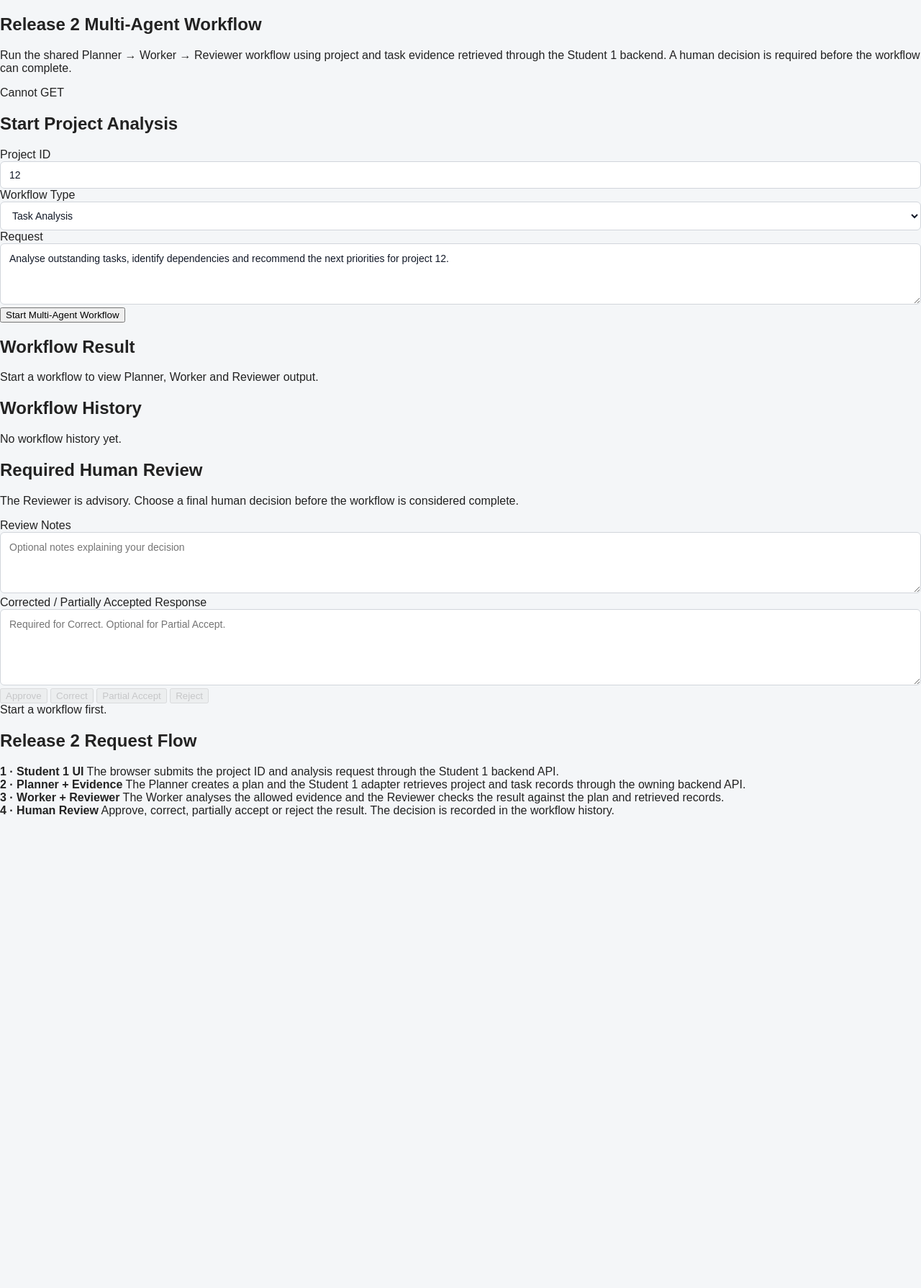
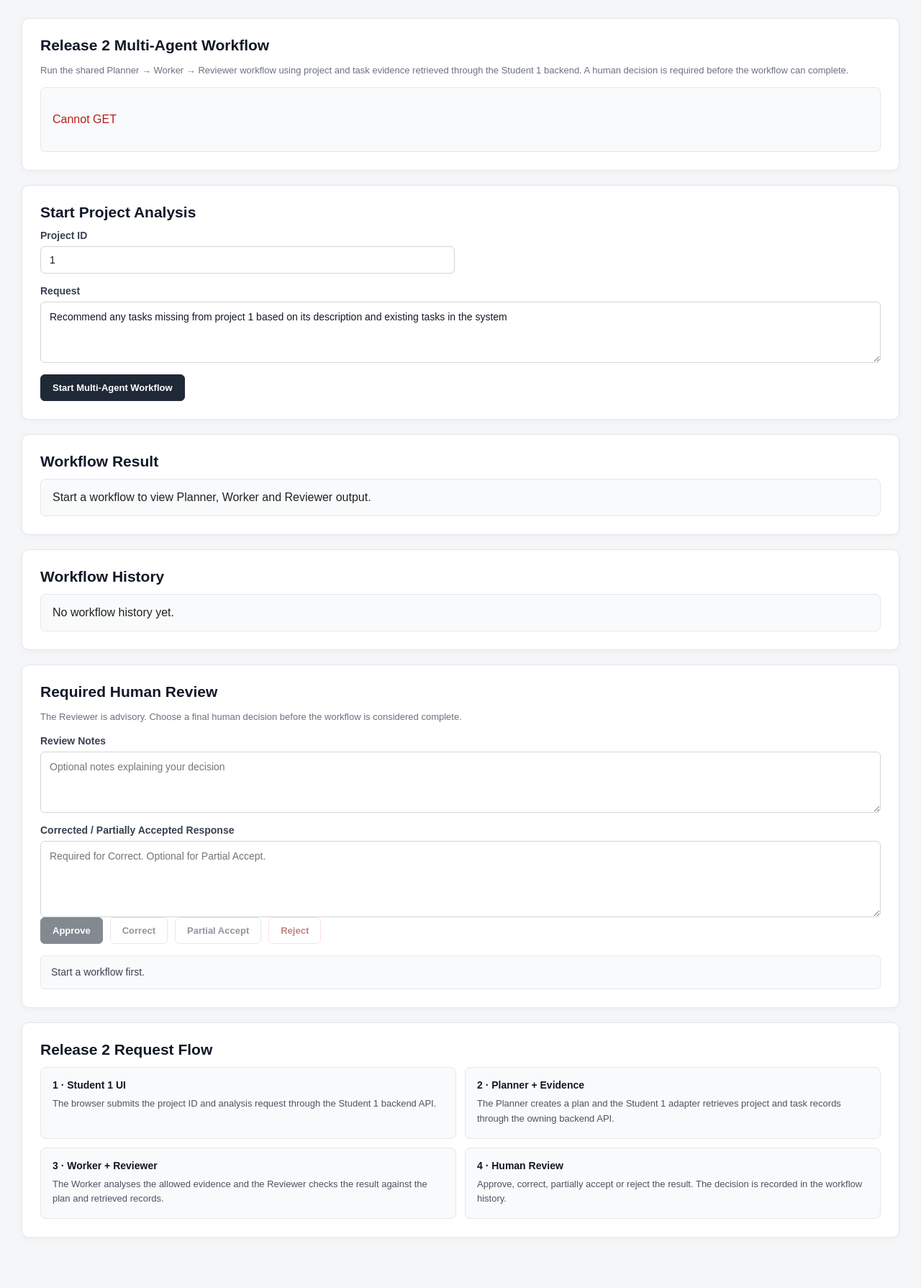
Before and after one commit to ASD-Group-22/ASD-Project, a Flask app: template student-1/frontend/templates/tabs/multi-agent.html in a window 1280 px wide. Shown: the whole page at 72% size. Before the commit the page ends 1134 px from the top, so only its background shows below. Run offline with Flask 3, Linux system fonts and the light colour scheme; the template is opened without the code that fills it, so the values that code supplies are empty.

Commit message:
updated multi agent mode

```diff
--- a/student-1/frontend/css/styles.css
+++ b/student-1/frontend/css/styles.css
@@ -1208,3 +1208,306 @@ textarea {
     }
 
 }
+
+
+/* =========================================================
+   RELEASE 2 MULTI-AGENT WORKFLOW
+   ========================================================= */
+
+.embedded-body {
+    min-height: 100vh;
+    background: #f4f6f8;
+    color: #222;
+}
+
+.embedded-shell {
+    width: 100%;
+    max-width: 1400px;
+    margin: 0 auto;
+    padding: 25px 30px 50px;
+}
+
+.embedded-shell .card {
+    background: #fff;
+    border: 1px solid #e5e7eb;
+    border-radius: 10px;
+    padding: 25px;
+    margin-bottom: 20px;
+    box-shadow: 0 2px 8px rgba(0, 0, 0, 0.04);
+}
+
+.embedded-shell h2 {
+    margin: 0 0 12px;
+    font-size: 21px;
+    color: #111827;
+}
+
+.embedded-shell h3 {
+    margin: 20px 0 10px;
+    font-size: 17px;
+    color: #111827;
+}
+
+.embedded-shell p {
+    line-height: 1.5;
+}
+
+.embedded-shell .muted,
+.agent-meta {
+    color: #6b7280;
+    font-size: 13px;
+}
+
+.embedded-shell .panel {
+    padding: 16px;
+    background: #f9fafb;
+    border: 1px solid #e5e7eb;
+    border-radius: 7px;
+    overflow-wrap: anywhere;
+}
+
+.multi-agent-grid {
+    display: grid;
+    grid-template-columns: repeat(3, minmax(0, 1fr));
+    gap: 12px;
+    margin-top: 14px;
+}
+
+.agent-card {
+    min-width: 0;
+    padding: 16px;
+    background: #f9fafb;
+    border: 1px solid #e5e7eb;
+    border-radius: 9px;
+    overflow-wrap: anywhere;
+}
+
+.agent-card h3 {
+    margin: 0 0 8px;
+    font-size: 17px;
+}
+
+.agent-card p,
+.agent-card ul {
+    margin: 8px 0;
+}
+
+.agent-card ul {
+    padding-left: 20px;
+}
+
+.agent-meta {
+    color: #6b7280;
+    font-size: 13px;
+}
+
+.workflow-summary {
+    display: flex;
+    flex-wrap: wrap;
+    gap: 8px 18px;
+    align-items: center;
+}
+
+.workflow-summary code {
+    overflow-wrap: anywhere;
+}
+
+.review-fields {
+    display: grid;
+    grid-template-columns: 1fr 1fr;
+    gap: 16px;
+    margin-top: 16px;
+}
+
+.review-fields .span-2 {
+    grid-column: 1 / -1;
+}
+
+.embedded-shell .grid-form {
+    display: grid;
+    grid-template-columns: 1fr 1fr;
+    gap: 16px;
+}
+
+.embedded-shell .grid-form label,
+.review-fields label {
+    display: flex;
+    flex-direction: column;
+    gap: 7px;
+    font-size: 14px;
+    font-weight: 600;
+    color: #374151;
+}
+
+.embedded-shell .span-2 {
+    grid-column: 1 / -1;
+}
+
+.embedded-shell .action-row {
+    display: flex;
+    flex-wrap: wrap;
+    align-items: center;
+    gap: 10px;
+}
+
+.embedded-shell button {
+    border: 1px solid #1f2937;
+    border-radius: 6px;
+    padding: 10px 16px;
+    background: #1f2937;
+    color: #fff;
+    font-size: 13px;
+    font-weight: 600;
+}
+
+.embedded-shell button:hover:not(:disabled) {
+    background: #111827;
+}
+
+.embedded-shell button.secondary {
+    background: #fff;
+    color: #374151;
+    border-color: #d1d5db;
+}
+
+.embedded-shell button.secondary:hover:not(:disabled) {
+    background: #f3f4f6;
+}
+
+.embedded-shell button.danger {
+    background: #fff;
+    color: #991b1b;
+    border-color: #fecaca;
+}
+
+.embedded-shell button.danger:hover:not(:disabled) {
+    background: #fef2f2;
+}
+
+.embedded-shell button:disabled {
+    cursor: not-allowed;
+    opacity: 0.55;
+}
+
+.embedded-shell .status-ok {
+    color: #166534;
+}
+
+.embedded-shell .error {
+    color: #b91c1c;
+}
+
+.embedded-shell .human-decision {
+    margin-top: 16px;
+    padding: 12px 14px;
+    border: 1px solid #e5e7eb;
+    border-radius: 6px;
+    background: #f9fafb;
+    color: #374151;
+    font-size: 14px;
+    line-height: 1.5;
+}
+
+.history-row {
+    display: grid;
+    grid-template-columns: 150px 120px minmax(0, 1fr);
+    gap: 12px;
+    padding: 10px 0;
+    border-bottom: 1px solid #e5e7eb;
+}
+
+.history-row:last-child {
+    border-bottom: none;
+}
+
+.history-row time,
+.history-row .history-stage {
+    color: #6b7280;
+    font-size: 13px;
+}
+
+.final-response {
+    white-space: pre-wrap;
+    overflow-wrap: anywhere;
+}
+
+.candidate-row {
+    display: flex;
+    flex-direction: column;
+    gap: 5px;
+    padding: 12px 0;
+    border-bottom: 1px solid #e5e7eb;
+}
+
+.candidate-row:last-child {
+    border-bottom: none;
+}
+
+.candidate-row small {
+    color: #4b5563;
+    line-height: 1.5;
+    overflow-wrap: anywhere;
+}
+
+.embedded-shell .workflow-grid {
+    display: grid;
+    grid-template-columns: repeat(2, minmax(0, 1fr));
+    gap: 12px;
+}
+
+.embedded-shell .workflow-grid > div {
+    display: flex;
+    flex-direction: column;
+    gap: 8px;
+    padding: 16px;
+    background: #f9fafb;
+    border: 1px solid #e5e7eb;
+    border-radius: 8px;
+}
+
+.embedded-shell .workflow-grid strong {
+    color: #111827;
+    font-size: 14px;
+}
+
+.embedded-shell .workflow-grid span {
+    color: #4b5563;
+    font-size: 13px;
+    line-height: 1.6;
+}
+
+@media (max-width: 900px) {
+    .multi-agent-grid {
+        grid-template-columns: 1fr;
+    }
+
+    .embedded-shell {
+        padding: 20px;
+    }
+}
+
+@media (max-width: 760px) {
+    .review-fields,
+    .embedded-shell .grid-form,
+    .embedded-shell .workflow-grid {
+        grid-template-columns: 1fr;
+    }
+
+    .review-fields .span-2,
+    .embedded-shell .span-2 {
+        grid-column: auto;
+    }
+
+    .history-row {
+        grid-template-columns: 1fr;
+        gap: 3px;
+    }
+
+    .embedded-shell .card {
+        padding: 18px;
+    }
+
+    .embedded-shell .action-row button {
+        flex: 1 1 auto;
+    }
+}
--- a/student-1/frontend/templates/tabs/multi-agent.html
+++ b/student-1/frontend/templates/tabs/multi-agent.html
@@ -40,23 +40,8 @@
                     type="number"
                     min="1"
                     required
-                    value="12"
+                    value="1"
                 >
-            </label>
-
-            <label>
-                Workflow Type
-                <select id="workflow-task-type" required>
-                    <option value="project_overview">
-                        Project Overview
-                    </option>
-                    <option value="project_task_analysis" selected>
-                        Task Analysis
-                    </option>
-                    <option value="project_risk_analysis">
-                        Risk Analysis
-                    </option>
-                </select>
             </label>
 
             <label class="span-2">
@@ -65,8 +50,9 @@
                     id="workflow-request"
                     rows="3"
                     required
-                >Analyse outstanding tasks, identify dependencies and recommend the next priorities for project 12.</textarea>
+                >Recommend any tasks missing from project 1 based on its description and existing tasks in the system</textarea>
             </label>
+
 
             <div class="span-2 action-row">
                 <button id="start-workflow" type="submit">
@@ -208,8 +194,18 @@
     const statusPanel = document.getElementById('multi-agent-status');
     const workflowForm = document.getElementById('workflow-form');
     const projectIdInput = document.getElementById('workflow-project-id');
-    const taskTypeInput = document.getElementById('workflow-task-type');
     const requestInput = document.getElementById('workflow-request');
+
+    // Automatically update the default request when the Project ID changes.
+    function updateDefaultRequest() {
+        const id = projectIdInput.value || '1';
+
+        requestInput.value =
+            `Recommend any tasks missing from project ${id} based on its description and existing tasks in the system`;
+    }
+
+    projectIdInput.addEventListener('input', updateDefaultRequest);
+
     const startButton = document.getElementById('start-workflow');
     const progressText = document.getElementById('workflow-progress');
     const resultPanel = document.getElementById('workflow-result');
@@ -571,7 +567,6 @@
 
         try {
             const projectId = Number(projectIdInput.value);
-            const taskType = taskTypeInput.value;
             const userRequest = requestInput.value.trim();
 
             if (!Number.isInteger(projectId) || projectId < 1) {
@@ -585,7 +580,7 @@
                 },
                 body: JSON.stringify({
                     project_id: projectId,
-                    task_type: taskType,
+                    task_type: "project_task_analysis",
                     user_request: userRequest
                 })
             });
@@ -678,37 +673,6 @@
         });
     });
 
-    projectIdInput.addEventListener('input', () => {
-        const id = projectIdInput.value || '12';
-        const type = taskTypeInput.value;
-
-        const defaultRequests = {
-            project_overview:
-                `Summarise project ${id} using the retrieved project and task evidence.`,
-            project_task_analysis:
-                `Analyse outstanding tasks, identify dependencies and recommend the next priorities for project ${id}.`,
-            project_risk_analysis:
-                `Identify evidence-backed risks for project ${id} and explain possible mitigations.`
-        };
-
-        requestInput.value = defaultRequests[type];
-    });
-
-    taskTypeInput.addEventListener('change', () => {
-        const id = projectIdInput.value || '12';
-
-        const defaultRequests = {
-            project_overview:
-                `Summarise project ${id} using the retrieved project and task evidence.`,
-            project_task_analysis:
-                `Analyse outstanding tasks, identify dependencies and recommend the next priorities for project ${id}.`,
-            project_risk_analysis:
-                `Identify evidence-backed risks for project ${id} and explain possible mitigations.`
-        };
-
-        requestInput.value = defaultRequests[taskTypeInput.value];
-    });
-
     reviewButtons.forEach(button => button.disabled = true);
 
     loadStatus();
```
